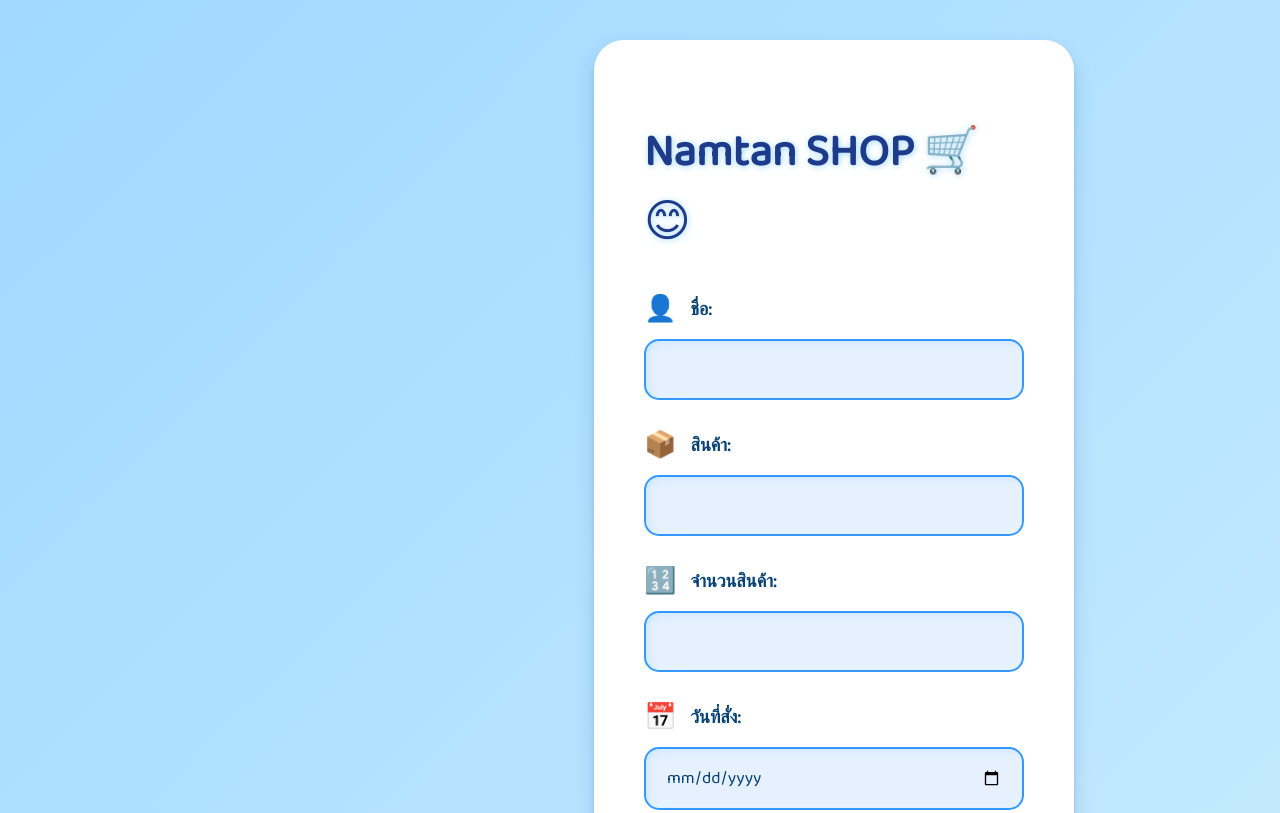
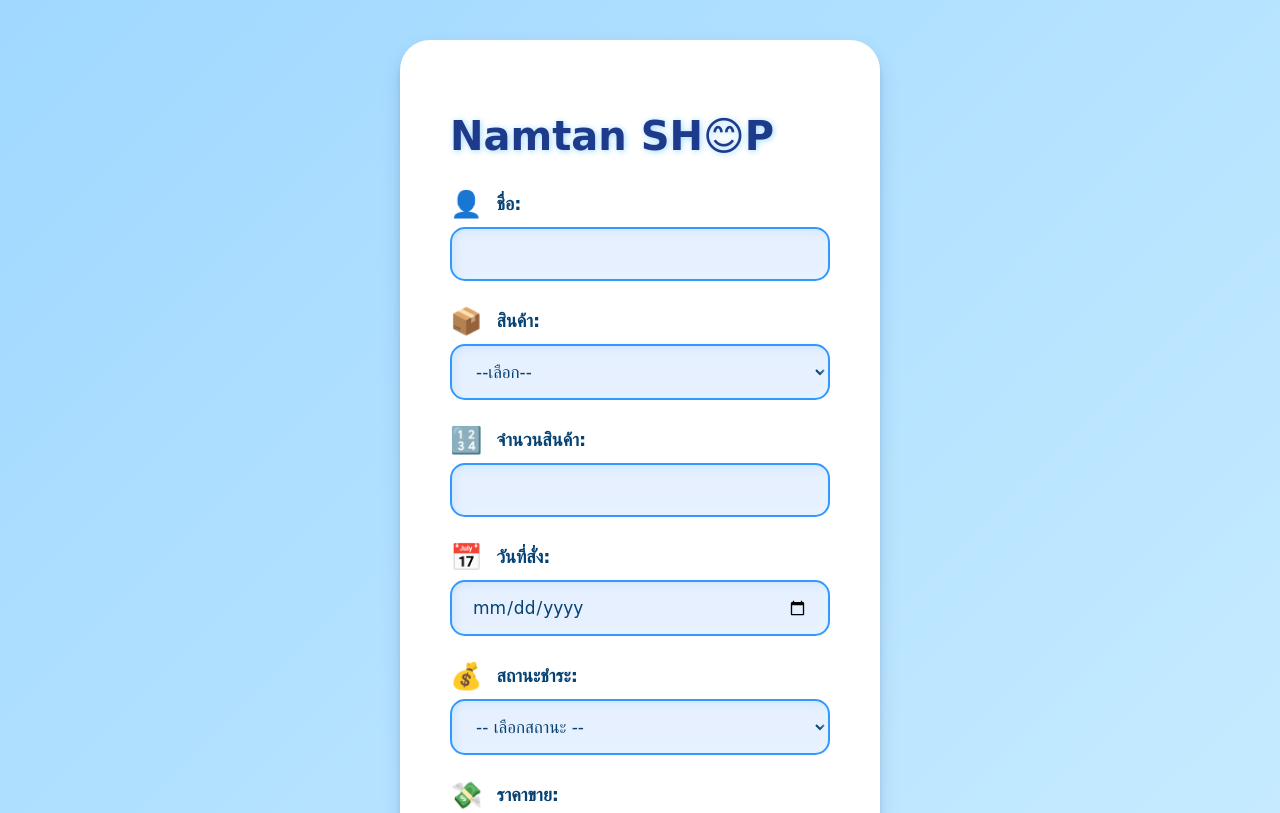
Before and after one commit to sitthipron2537/namtan-shop, a plain HTML site: page index.html in a window 1280 px wide. Shown: the top 813 px of the page. Drawn offline with nearby package versions, Linux system fonts and the light colour scheme; a web font is replaced by a local one.

Commit message:
index.html

```diff
--- a/index.html
+++ b/index.html
@@ -1,4 +1,4 @@
-เวลาเรากดปุ่ม"ส่งข้อมูล" ทำให้ขึ้นเครื่องหมายหมุนโหลด🔃 ได้ไหม\\  <!DOCTYPE html>
+<!DOCTYPE html>
 <html lang="th">
 <head>
 <meta charset="UTF-8" />
@@ -6,7 +6,7 @@
 <title>Namtan SHOP</title>
 
 <!-- Google Font -->
-<link href="https://fonts.googleapis.com/css2?family=Baloo+2&display=swap" rel="stylesheet" />
+<link href="https://https://fonts.googleapis.com/css?family=Rancho&effect=shadow-multiple" rel="stylesheet" />
 
 <!-- Animate.css (Bounce animation) -->
 <link rel="stylesheet" href="https://cdnjs.cloudflare.com/ajax/libs/animate.css/4.1.1/animate.min.css"/>
@@ -168,13 +168,25 @@
 <body>
 
 <form id="form" class="animate__animated animate__bounceIn">
-  <h2>Namtan SHOP 🛒😊</h2>
+  <h2 style="font-size: 40px;"> Namtan SH😊P</h2>
 
   <label><span class="icon">👤</span> ชื่อ:</label>
   <input type="text" name="name" required>
 
   <label><span class="icon">📦</span> สินค้า:</label>
-  <input type="text" name="product" required>
+  <select name="product" required>
+    <option value="">--เลือก--</option>
+    <option value="สครับขนม">สครับขนม</option>
+    <option value="ยาลดสูตรลับ">ยาลดสูตรลับ</option>
+    <option value="ทรีทเม้นซีเอ็ม">ทรีทเม้นซีเอ็ม</option>
+    <option value="ฟิตไฟเบอร์">ฟิตไฟเบอร์</option>
+    <option value="มาส์กทองคำ">มาส์กทองคำ</option>
+    <option value="มาส์กเรยา">มาส์กเรยา</option>
+    <option value="มอยซ์ฮิวเมค">มอยซ์ฮิวเมค</option>
+    <option value="ครีมวิตามินพี่เกรฟ">ครีมวิตามินพี่เกรฟ</option>
+    <option value="เซรั่มสตอ">เซรั่มสตอ</option>
+  </select>
+
 
   <label><span class="icon">🔢</span> จำนวนสินค้า:</label>
   <input type="text" name="total_product" required>
```
